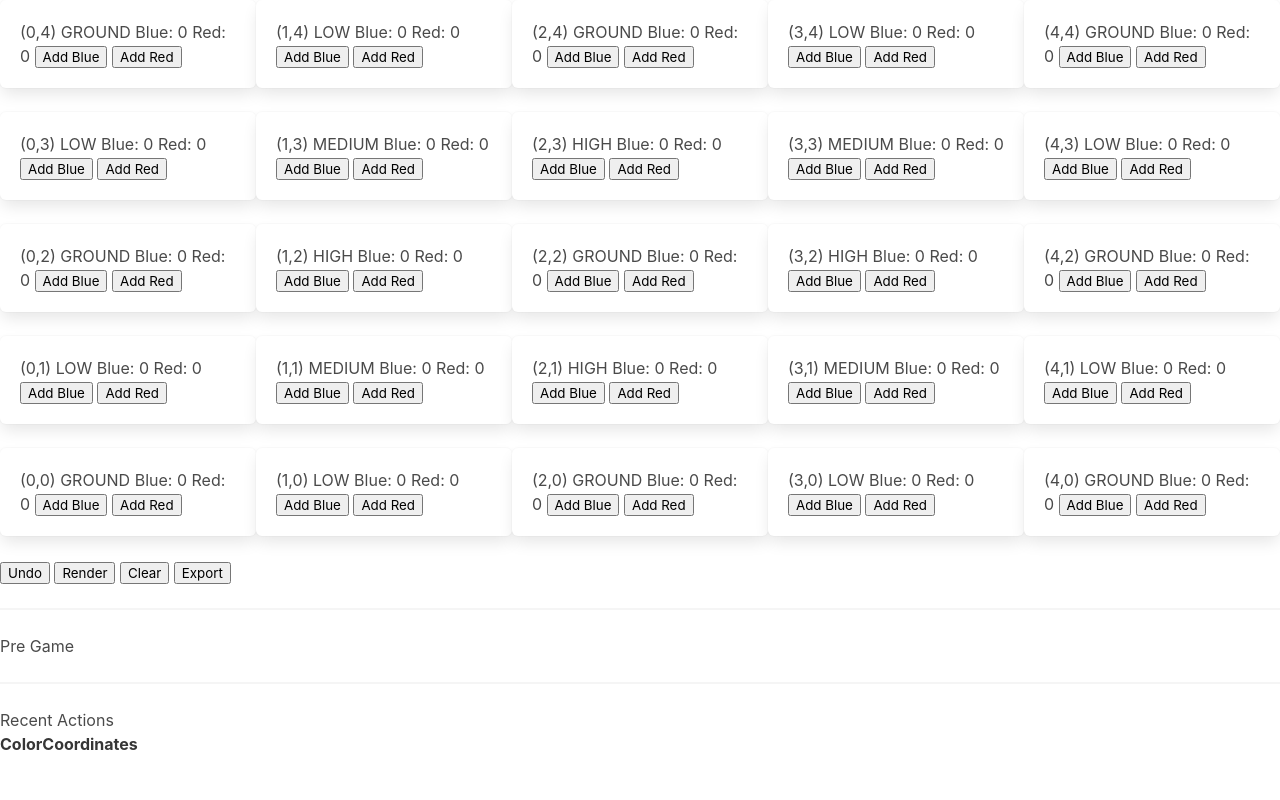
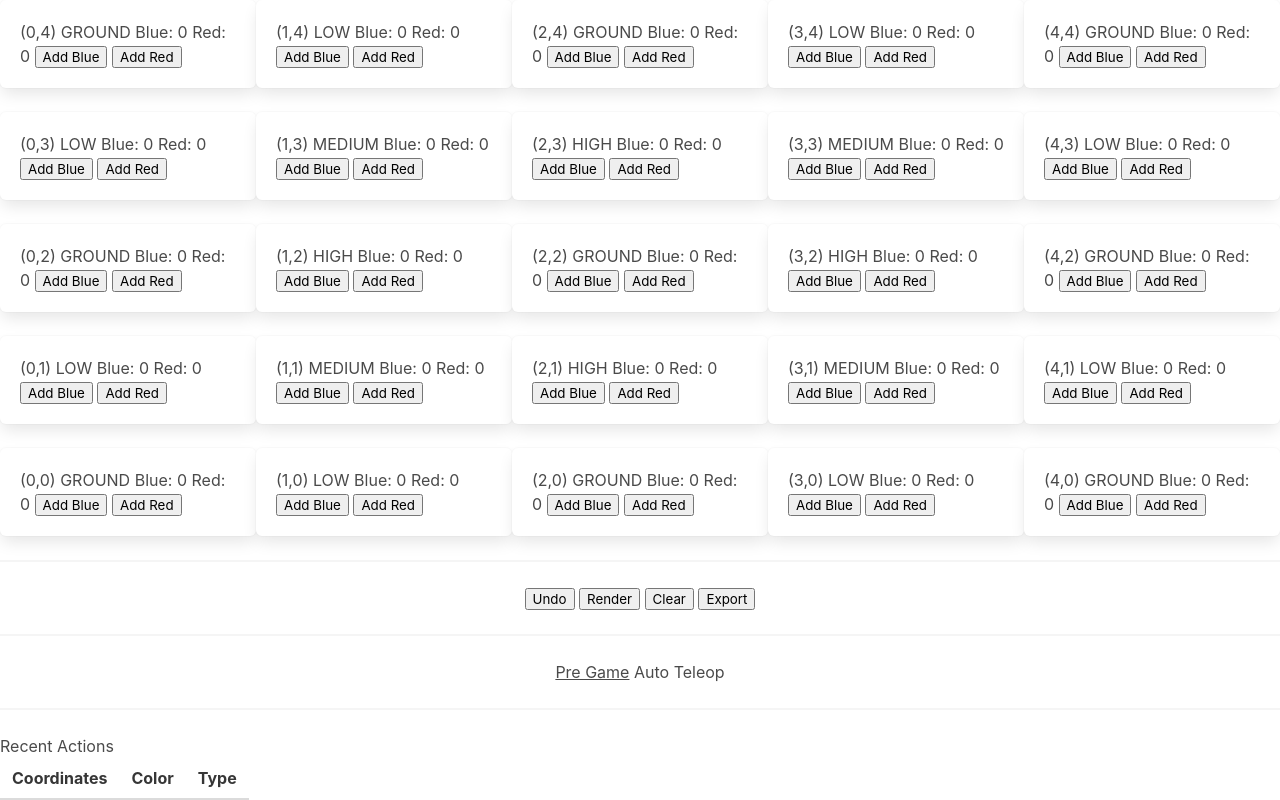
Before and after one commit to 1toldyou/PP-ScoreBoard, a SvelteKit app: page / in a window 1280 px wide. Built offline with nearby package versions, Linux system fonts and the light colour scheme.

Commit message:
select mode

```diff
--- a/src/routes/+page.svelte
+++ b/src/routes/+page.svelte
@@ -38,10 +38,10 @@
 
 	function addConeToPole(xCoordinate: number, yCoordinate: number, color: Alliance): void {
 		console.log("addConeToPole", xCoordinate, yCoordinate);
-		// if (gameStage === GameStage.PRE_GAME) {
-		// 	window.alert("Game has not started yet");
-		// 	return;
-		// }
+		if (gameStage === GameStage.PRE_GAME) {
+			window.alert("Game has not started yet");
+			return;
+		}
 
 		// for trigger reactivity
 		actions = [
@@ -91,6 +91,11 @@
 		let exportString = JSON.stringify(actions);
 		console.log("exportActions", exportString);
 	}
+
+	function setGameStage(stage: GameStage): void {
+		console.log("setGameStage", GameStage[stage]);
+		gameStage = stage;
+	}
 </script>
 
 <section>
@@ -120,35 +125,66 @@
 			{/each}
 		</div>
 	</div>
+</section>
 
+<hr>
 
+<section class="has-text-centered">
 	<button on:click={undoAction}>Undo</button>
 	<button on:click={renderBoard}>Render</button>
 	<button on:click={() => {actions = []; window.alert("cleared!")}}>Clear</button>
 	<button on:click={exportActions}>Export</button>
+</section>
 
 <hr>
 
-	<ul>
-		<li>Pre Game</li>
-	</ul>
+<section>
+	<p class="has-text-centered">
+		<span
+				style={`${gameStage === GameStage.PRE_GAME? "text-decoration: underline" : ""}`}
+				on:click={() => setGameStage(GameStage.PRE_GAME)}
+				on:keypress={() => setGameStage(GameStage.PRE_GAME)}
+		>
+			Pre Game
+		</span>
+		<span
+				style={`${gameStage === GameStage.AUTO? "text-decoration: underline" : ""}`}
+				on:click={() => setGameStage(GameStage.AUTO)}
+				on:keypress={() => setGameStage(GameStage.AUTO)}
+		>
+			Auto
+		</span>
+		<span
+				style={`${gameStage === GameStage.TELEOP? "text-decoration: underline" : ""}`}
+				on:click={() => setGameStage(GameStage.TELEOP)}
+				on:keypress={() => setGameStage(GameStage.TELEOP)}
+		>
+			Teleop
+		</span>
+	</p>
+</section>
 
 <hr>
 
+<section>
 	<h2>Recent Actions</h2>
-	<table>
+	<div class="table-container">
+		<table class="table">
 			<thead>
 			<tr>
+				<th>Coordinates</th>
 				<th>Color</th>
-				<th>Coordinates</th>
+				<th>Type</th>
 			</tr>
 			</thead>
 			<tbody>
-			{#each actions as action}
+			{#each actions.slice(-10).reverse() as action}
 				<tr>
+					<td>({action.cone.xCoordinate}, {action.cone.yCoordinate})</td>
 					<td>{Alliance[action.cone.color]}</td>
-					<td>{action.cone.xCoordinate},{action.cone.yCoordinate}</td>
+					<td>{ConeType[action.cone.category]}</td>
 				</tr>
 			{/each}
 		</table>
+	</div>
 </section>
```
Lines whose indentation alone changed are shown as unchanged.
